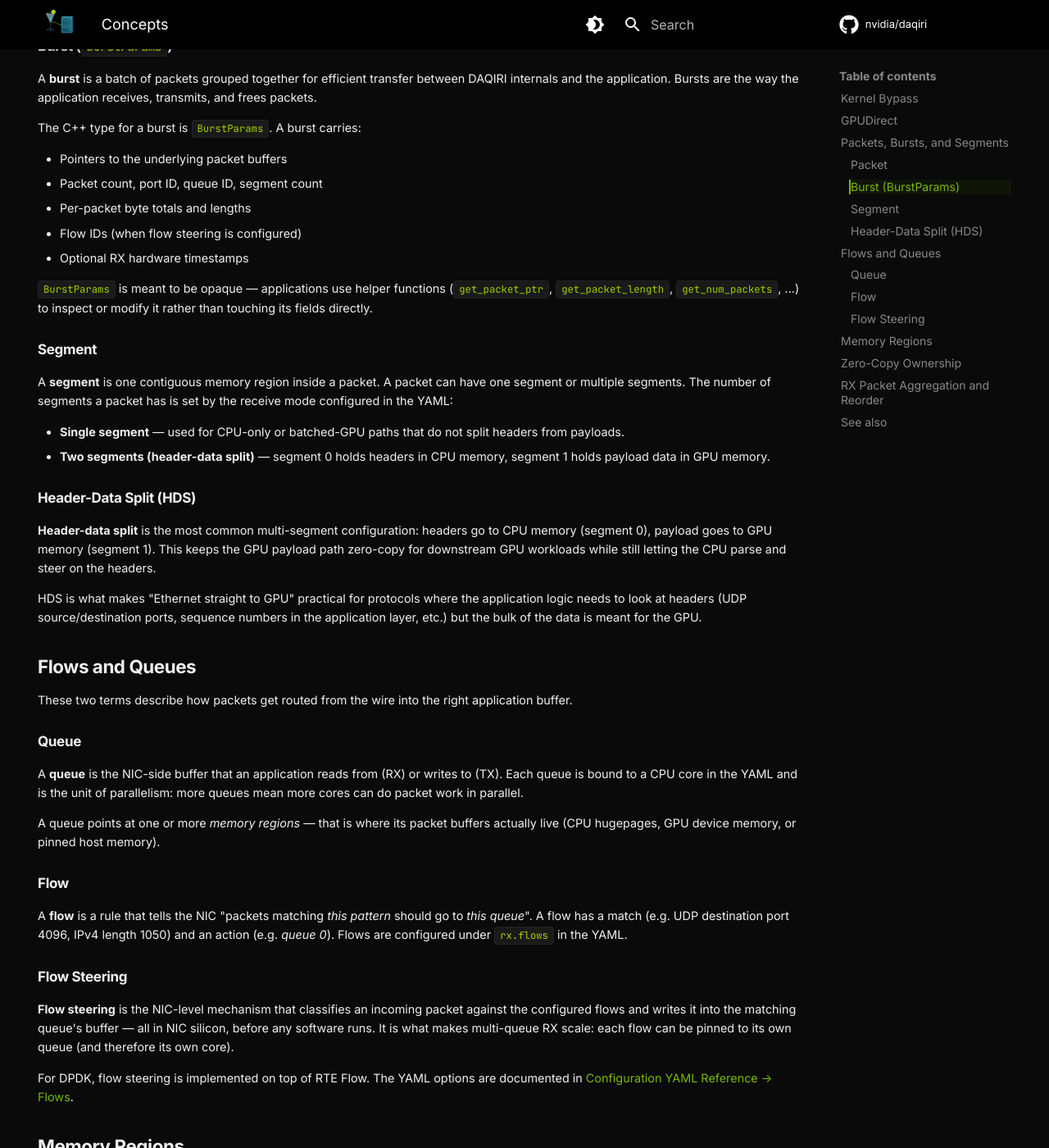
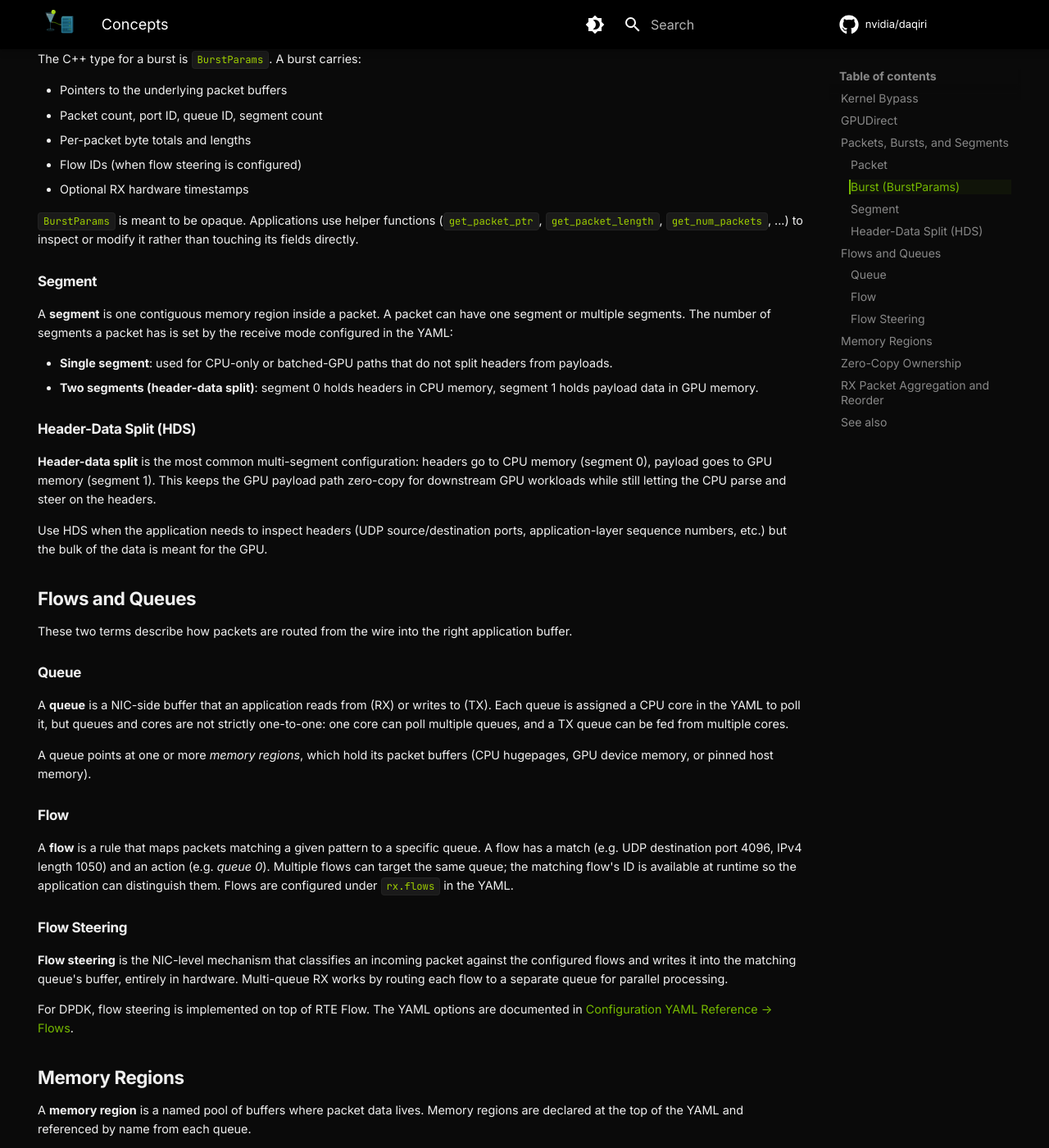
Before and after one commit to NVIDIA/daqiri, an MkDocs documentation site: the page built from docs/concepts.md, in a window 1280 px wide and 1400 px high, scrolled down 1417 px. Shown: the whole window at 82% size. Built offline with MkDocs 1.6.1 and Material for MkDocs 9.7.7, drawn with Linux system fonts in a browser that asks for light colours; comment, search, counter and statistics services are not loaded; some of the changed text lies outside the part shown.

Commit message:
#69 - updating queue and intro sections
Signed-off-by: Chloe Crozier <chloecrozier@gmail.com>

```diff
--- a/docs/concepts.md
+++ b/docs/concepts.md
@@ -5,49 +5,45 @@
 
 # Concepts
 
-This page is the DAQIRI glossary. It defines the terminology used everywhere
-else in the docs — **kernel bypass**, **GPUDirect**, **packet / burst /
-segment**, **flow / queue**, **memory region**, **zero-copy ownership**, and
-**RX reorder** — and explains how those pieces fit together.
-
-It is not a tutorial. There is no plot to follow. Keep this page open in a
-second tab while you read the [API Guide](api-reference/index.md), the
-[Configuration YAML Reference](api-reference/configuration.md), or the
-[tutorials](tutorials/system_configuration.md), and jump back here whenever a
-term needs grounding.
+This page is the DAQIRI glossary. It defines the terms used across the
+[API Guide](api-reference/index.md),
+[Configuration Reference](api-reference/configuration.md), and
+[tutorials](tutorials/system_configuration.md): **kernel bypass**,
+**GPUDirect**, **packet / burst / segment**, **flow / queue**,
+**memory region**, **zero-copy ownership**, and **RX reorder**.
 
 ## Kernel Bypass
 
-In this context, **kernel bypass** means bypassing the operating system's
-kernel to talk directly to the network interface (NIC). That removes the
-latency and overhead of the Linux network stack and lets the application work
-with NIC ring buffers in user space.
+**Kernel bypass** means bypassing the operating system's kernel to talk
+directly to the network interface (NIC). That removes the latency and
+overhead of the Linux network stack and lets the application work with NIC
+ring buffers in user space.
 
 DAQIRI is a thin, common interface over multiple kernel-bypass technologies.
 All of its backends are Ethernet-based, but they differ in their model,
 features, and footprint:
 
-- **DPDK** — the [Data Plane Development Kit](https://www.dpdk.org/) is a
+- **DPDK**: the [Data Plane Development Kit](https://www.dpdk.org/) is a
   Linux Foundation project with strong, long-running community support. Its
   RTE Flow capability is generally considered the most flexible solution for
   splitting ingress and egress data into per-queue streams.
-- **RDMA** — Remote Direct Memory Access, using the open-source
+- **RDMA**: Remote Direct Memory Access, using the open-source
   [`rdma-core`](https://github.com/linux-rdma/rdma-core) library. RDMA
   differs from the other Ethernet-based backends with its server/client
   model and **RoCE** (RDMA over Converged Ethernet) protocol. It costs more
   to set up on both ends but offers a simpler user interface, orders packets
-  on arrival, and is the only backend with a high-reliability mode.
-- **Socket** — a socket-oriented interface (UDP and TCP via
+  on arrival, and provides a NIC-level reliable transport mode (RC).
+- **Socket**: a socket-oriented interface (UDP and TCP via
   the Linux kernel, plus a RoCE path that delegates to the RDMA backend).
   Useful as a comparison baseline against DPDK and RDMA, and as a path to
   first results when no NVIDIA NIC is available.
 
-Which backend is best for your use case depends on multiple factors — packet
+Which backend is best for your use case depends on multiple factors: packet
 size, batch size, data type, whether you need ordering or reliability, and
 whether both ends of the link are under your control. DAQIRI's goal is to
 abstract the interface to these backends so developers can focus on
 application logic and experiment with different configurations to find the
-best technology for their use case.
+best technology for their workload.
 
 ??? example "Backend maturity"
 
@@ -99,14 +95,14 @@
 
 ## Packets, Bursts, and Segments
 
-These three terms are the unit of data that flows through DAQIRI. They show
-up in every code path, every configuration option, and every API call.
+These three terms describe the units of data that flow through DAQIRI.
+They appear throughout the API, configuration, and code paths.
 
 ### Packet
 
-A **packet** is a single Ethernet frame the way the wire and the NIC see it
-— headers and payload, as one logical unit. DAQIRI never delivers packets
-one at a time; the unit of delivery is a *burst*.
+A **packet** is a single Ethernet frame including headers and payload as one
+logical unit. DAQIRI never delivers packets one at a time; the unit of
+delivery is a *burst*.
 
 ### Burst (`BurstParams`)
 
@@ -122,7 +118,7 @@
 - Flow IDs (when flow steering is configured)
 - Optional RX hardware timestamps
 
-`BurstParams` is meant to be opaque — applications use helper functions
+`BurstParams` is meant to be opaque. Applications use helper functions
 (`get_packet_ptr`, `get_packet_length`, `get_num_packets`, ...) to inspect
 or modify it rather than touching its fields directly.
 
@@ -132,9 +128,9 @@
 have one segment or multiple segments. The number of segments a packet has
 is set by the receive mode configured in the YAML:
 
-- **Single segment** — used for CPU-only or batched-GPU paths that do not
+- **Single segment**: used for CPU-only or batched-GPU paths that do not
   split headers from payloads.
-- **Two segments (header-data split)** — segment 0 holds headers in CPU
+- **Two segments (header-data split)**: segment 0 holds headers in CPU
   memory, segment 1 holds payload data in GPU memory.
 
 ### Header-Data Split (HDS)
@@ -144,41 +140,40 @@
 (segment 1). This keeps the GPU payload path zero-copy for downstream GPU
 workloads while still letting the CPU parse and steer on the headers.
 
-HDS is what makes "Ethernet straight to GPU" practical for protocols where
-the application logic needs to look at headers (UDP source/destination
-ports, sequence numbers in the application layer, etc.) but the bulk of
-the data is meant for the GPU.
+Use HDS when the application needs to inspect headers (UDP
+source/destination ports, application-layer sequence numbers, etc.) but
+the bulk of the data is meant for the GPU.
 
 ## Flows and Queues
 
-These two terms describe how packets get routed from the wire into the
+These two terms describe how packets are routed from the wire into the
 right application buffer.
 
 ### Queue
 
-A **queue** is the NIC-side buffer that an application reads from (RX) or
-writes to (TX). Each queue is bound to a CPU core in the YAML and is the
-unit of parallelism: more queues mean more cores can do packet work in
-parallel.
+A **queue** is a NIC-side buffer that an application reads from (RX) or
+writes to (TX). Each queue is assigned a CPU core in the YAML to poll
+it, but queues and cores are not strictly one-to-one: one core can poll
+multiple queues, and a TX queue can be fed from multiple cores.
 
-A queue points at one or more *memory regions* — that is where its packet
-buffers actually live (CPU hugepages, GPU device memory, or pinned host
-memory).
+A queue points at one or more *memory regions*, which hold its packet
+buffers (CPU hugepages, GPU device memory, or pinned host memory).
 
 ### Flow
 
-A **flow** is a rule that tells the NIC "packets matching *this pattern*
-should go to *this queue*". A flow has a match (e.g. UDP destination port
-4096, IPv4 length 1050) and an action (e.g. *queue 0*). Flows are
-configured under `rx.flows` in the YAML.
+A **flow** is a rule that maps packets matching a given pattern to a
+specific queue. A flow has a match (e.g. UDP destination port 4096,
+IPv4 length 1050) and an action (e.g. *queue 0*). Multiple flows can
+target the same queue; the matching flow's ID is available at runtime
+so the application can distinguish them. Flows are configured under
+`rx.flows` in the YAML.
 
 ### Flow Steering
 
 **Flow steering** is the NIC-level mechanism that classifies an incoming
 packet against the configured flows and writes it into the matching
-queue's buffer — all in NIC silicon, before any software runs. It is what
-makes multi-queue RX scale: each flow can be pinned to its own queue (and
-therefore its own core).
+queue's buffer, entirely in hardware. Multi-queue RX works by routing
+each flow to a separate queue for parallel processing.
 
 For DPDK, flow steering is implemented on top of RTE Flow. The YAML
 options are documented in
@@ -193,13 +188,13 @@
 The kind of a memory region determines whether packet data ends up on the
 CPU or the GPU:
 
-- `huge` — CPU hugepages (recommended for CPU buffers).
-- `device` — GPU VRAM (discrete GPUs; requires GPUDirect via peermem or
+- `huge`: CPU hugepages (recommended for CPU buffers).
+- `device`: GPU VRAM (discrete GPUs; requires GPUDirect via peermem or
   DMA-BUF).
-- `host_pinned` — pinned CPU pages allocated via `cudaHostAlloc`.
+- `host_pinned`: pinned CPU pages allocated via `cudaHostAlloc`.
   Recommended on integrated GPUs (NVIDIA GB10 / DGX Spark), where the NIC
   cannot peer-DMA into device memory.
-- `host` — regular CPU memory (not recommended for hot paths).
+- `host`: regular CPU memory (not recommended for hot paths).
 
 Combining memory regions on a single queue is how *header-data split* is
 expressed in the YAML: queue 0's first memory region is a `huge` CPU pool
@@ -210,7 +205,7 @@
 
 DAQIRI is designed around zero-copy packet delivery. When a receive API
 returns packet data, the application is reading the buffers the NIC DMA'd
-into — the API passes pointers and metadata, not copies.
+into; the API passes pointers and metadata, not copies.
 
 That zero-copy model makes **buffer release part of the API contract**.
 Applications must free RX bursts after processing and free or send TX
@@ -218,7 +213,7 @@
 buffer pools and can lead to `NO_FREE_BURST_BUFFERS`,
 `NO_FREE_PACKET_BUFFERS`, queue drops, or stalled TX.
 
-The mechanics — which `free_*` function to call when — live in the
+When to call each `free_*` function is documented in the
 [C++ API Usage page](api-reference/cpp.md#rx-step-3-free-buffers).
 
 ## RX Packet Aggregation and Reorder
@@ -236,10 +231,10 @@
 multiple NIC queues) and need to be reassembled into a single, contiguous
 GPU buffer before downstream processing.
 
-Each reorder config currently operates on a single memory domain, either GPU-only or
-CPU-only. Reordering packets whose segments span two memory regions
-(for example, an HDS pair with CPU-side headers and GPU-side payloads) is
-not yet supported, but it will be in the future.
+Each reorder config currently operates on a single memory domain, either
+GPU-only or CPU-only. Reordering packets whose segments span two memory
+regions (for example, an HDS pair with CPU-side headers and GPU-side
+payloads) is not yet supported but is planned.
 
 See [Configuration YAML Reference → RX Reorder Configs](api-reference/configuration.md#rx-reorder-configs-dpdk-v1)
 for the configuration constraints and
@@ -248,12 +243,11 @@
 
 ## See also
 
-- [API Guide](api-reference/index.md) — the 6-step DAQIRI application
+- [API Guide](api-reference/index.md): the 6-step DAQIRI application
   lifecycle, with links into the language API.
-- [Configuration YAML Reference](api-reference/configuration.md) — every
+- [Configuration YAML Reference](api-reference/configuration.md): every
   YAML key, its type, and its valid values.
-- [C++ API Usage](api-reference/cpp.md) — initialization, RX/TX, file
+- [C++ API Usage](api-reference/cpp.md): initialization, RX/TX, file
   writes, utilities, and the C++ function reference.
-- [System Configuration tutorial](tutorials/system_configuration.md) —
-  the real-world hardware and OS setup that makes the concepts above
-  actually work.
+- [System Configuration tutorial](tutorials/system_configuration.md):
+  the hardware and OS setup the concepts above depend on.
```
